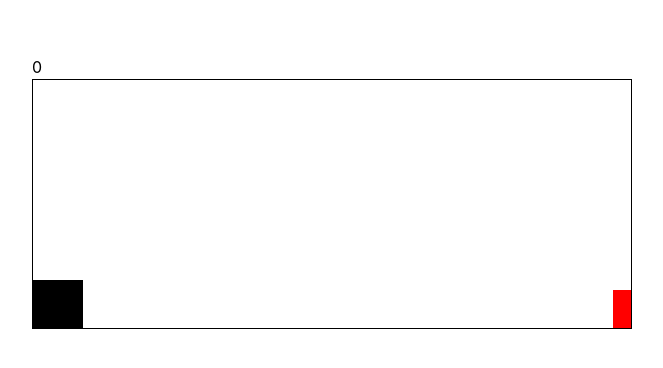
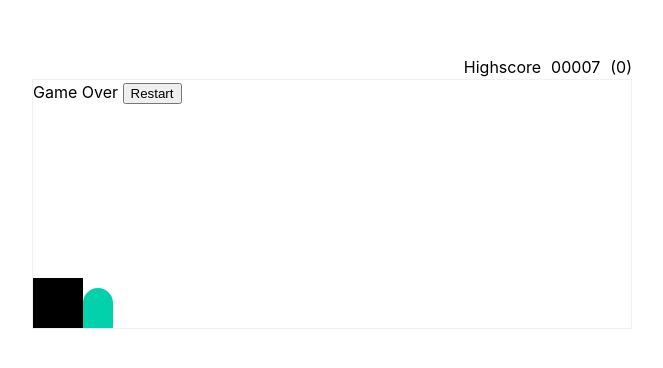
Before and after one commit to Schascha/vue-game, a Vue app: page / in a window 1280 px wide. Shown: the part 208-576 px from the top of the page, without its empty margins (308-971 px from the left). Built offline with nearby package versions, Linux system fonts and the light colour scheme.

Commit message:
Random obstacles

```diff
--- a/package.json
+++ b/package.json
@@ -5,7 +5,8 @@
     "dev": "vite --open",
     "build": "vite build",
     "preview": "vite preview --port 4173",
-    "lint": "eslint . --ext .vue,.js,.jsx,.cjs,.mjs --fix --ignore-path .gitignore"
+    "lint": "eslint . --ext .vue,.js,.jsx,.cjs,.mjs --fix --ignore-path .gitignore",
+    "format": "prettier -w ."
   },
   "dependencies": {
     "vue": "^3.2.38"
--- a/src/App.vue
+++ b/src/App.vue
@@ -1,5 +1,5 @@
 <script setup>
-import StartGame from "./components/StartGame.vue";
+import StartGame from './components/StartGame.vue';
 </script>
 
 <template>
--- a/src/assets/main.css
+++ b/src/assets/main.css
@@ -3,8 +3,7 @@
   --screen-height: 250px;
   --player-width: 50px;
   --player-height: 50px;
-  --obstacle-width: 20px;
-  --obstacle-height: 40px;
+  --speed: 1500ms;
 }
 
 *,
@@ -24,8 +23,9 @@ body {
   color: var(--color-text);
   background: var(--color-background);
   line-height: 1.5;
-  font-family: Inter, -apple-system, BlinkMacSystemFont, 'Segoe UI', Roboto, Oxygen, Ubuntu,
-    Cantarell, 'Fira Sans', 'Droid Sans', 'Helvetica Neue', sans-serif;
+  font-family: Inter, -apple-system, BlinkMacSystemFont, 'Segoe UI', Roboto,
+    Oxygen, Ubuntu, Cantarell, 'Fira Sans', 'Droid Sans', 'Helvetica Neue',
+    sans-serif;
   font-size: 16px;
   text-rendering: optimizeLegibility;
   -webkit-font-smoothing: antialiased;
--- a/src/components/StartGame.vue
+++ b/src/components/StartGame.vue
@@ -1,100 +1,193 @@
 <script setup>
-import { onMounted, ref } from 'vue';
+import { computed, onMounted, ref } from 'vue';
 
+// Variables
 const counter = ref(0);
+const distance = ref(0);
 const player = ref(null);
-const obstacle = ref(null);
+const obstacles = ref([]);
+const obstaclesRefs = ref([]);
 const jump = ref(false);
-const isAlive = ref(true);
+const gameOver = ref(false);
+const score = computed(() => String(distance.value).padStart(5, '0'));
+
+// Helpers
+const _getProperty = (el, value) => {
+  return (
+    el && parseInt(window?.getComputedStyle(el)?.getPropertyValue(value), 10)
+  );
+};
+
+const _random = (array) => {
+  return array[Math.floor(Math.random() * array.length)];
+};
 
 onMounted(() => {
+  // Keyevents
   window.addEventListener('keydown', ({ key }) => {
-    if (jump.value === true) {
+    if (jump.value || gameOver.value) {
       return;
     }
 
     jump.value = key === 'ArrowUp';
-    setTimeout(() => (jump.value = false), 300);
+    window.setTimeout(() => {
+      if (!gameOver.value) {
+        jump.value = false;
+      }
+    }, 300);
   });
 
-  setInterval(() => {
-    const top = parseInt(
-      window?.getComputedStyle(player.value)?.getPropertyValue('top'),
-      10
+  // Update
+  window.requestAnimationFrame(draw);
+});
+
+let i = 0;
+function draw() {
+  if (gameOver.value) {
+    i = 0;
+    return;
+  }
+
+  // Distance
+  i++;
+  i % 10 === 0 && distance.value++;
+
+  // Create obstacle
+  if (
+    obstacles.value.length === 0 ||
+    (i % 500 === 0 && obstacles.value.length < 3 && Math.random() < 0.5)
+  ) {
+    obstacles.value.push({
+      id: `obstacle-${new Date().getTime()}`,
+      height: _random([30, 40]),
+      width: _random([30, 20]),
+      color: _random(['#ffc188', '#02D1AC', '#0066ff', '#CC0078']),
+    });
+  }
+
+  // Check obstacles
+  obstacles.value.forEach(({ id }, index) => {
+    const elIndex = obstaclesRefs.value.findIndex(
+      (obstacle) => obstacle.id === id
     );
-    const left = parseInt(
-      window?.getComputedStyle(obstacle.value)?.getPropertyValue('left'),
-      10
-    );
-    const width = parseInt(
-      window
-        ?.getComputedStyle(document.documentElement, null)
-        ?.getPropertyValue('--player-width'),
-      10
-    );
+    const el = obstaclesRefs.value[elIndex]?.el;
 
-    if (left === 0) {
-      counter.value++;
+    if (!el) {
+      return;
     }
 
-    if (left < width && top >= 160) {
-      counter.value = 0;
-      isAlive.value = false;
+    const bottom = _getProperty(player.value, 'bottom');
+    const width = _getProperty(player.value, 'width');
+    const elHeight = _getProperty(el, 'height');
+    const elLeft = _getProperty(el, 'left');
+    const elWidth = _getProperty(el, 'width');
+    const hasCollided = elLeft > 0 && elLeft <= width && elHeight > bottom;
+    const hasPassed = elLeft === elWidth * -1;
+
+    // Collision
+    if (hasCollided) {
+      gameOver.value = true;
+      return;
     }
-  }, 10);
-});
+
+    // Done
+    if (hasPassed) {
+      counter.value++;
+      obstaclesRefs.value.splice(elIndex, 1);
+      obstacles.value.splice(index, 1);
+    }
+  });
+
+  window.requestAnimationFrame(draw);
+}
+
+function replay() {
+  gameOver.value = false;
+  obstacles.value = [];
+  obstaclesRefs.value = [];
+  counter.value = 0;
+  distance.value = 0;
+  jump.value = false;
+  window.requestAnimationFrame(draw);
+}
 </script>
 
 <template>
-  {{ counter }}
+  <div class="highscore">
+    <strong>Highscore</strong>
+    <span>{{ score }}</span>
+    <span>({{ counter }})</span>
+  </div>
   <div class="game">
-    <div ref="player" :class="['player', { jump: jump }]" />
-    <div ref="obstacle" class="obstacle" />
+    <div class="gameOver" v-if="gameOver">
+      Game Over <button type="button" @click="replay">Restart</button>
+    </div>
+    <div ref="player" :class="['player', { jump: jump, freeze: gameOver }]" />
+    <div
+      :ref="(el) => obstaclesRefs.push({ id: id, el: el })"
+      :class="['obstacle', { freeze: gameOver }]"
+      v-for="{ id, height, width, color } of obstacles"
+      :key="id"
+      :style="`--width: ${width}px; --height: ${height}px; --color: ${color};`"
+    />
   </div>
 </template>
 
 <style scoped>
 .game {
   overflow: hidden;
+  position: relative;
   width: var(--screen-width);
   height: var(--screen-height);
-  border: 1px solid black;
+  border: 1px solid #f1f1f1;
   margin: 0 auto;
 }
 
 .player {
-  position: relative;
-  top: calc(var(--screen-height) - var(--player-height));
+  position: absolute;
+  bottom: 0;
   width: var(--player-width);
   height: var(--player-height);
-  background-color: black;
+  background-color: #000;
 }
 
 .obstacle {
-  animation: move 1.5s linear infinite;
-  position: relative;
-  top: calc(var(--screen-height) - var(--player-height) - var(--obstacle-height));
-  left: calc(var(--screen-width) - var(--obstacle-width));
-  width: var(--obstacle-width);
-  height: var(--obstacle-height);
-  background-color: red;
+  animation: move var(--speed) linear forwards;
+  position: absolute;
+  bottom: 0;
+  left: calc(var(--screen-width) - var(--width));
+  width: var(--width);
+  height: var(--height);
+  background-color: var(--color);
+  border-radius: 999em 999em 0 0;
 }
 
 .jump {
-  animation: jump 0.3s linear;
+  animation: jump 0.3s linear forwards;
+}
+
+.freeze {
+  animation-play-state: paused;
+}
+
+.highscore {
+  display: flex;
+  justify-content: flex-end;
+  gap: 10px;
 }
 
 @keyframes jump {
-  50% {
-    top: calc(
-      var(--screen-height) - var(--player-height) - (var(--screen-height) / 2)
-    );
+  40% {
+    bottom: calc(var(--screen-height) / 2);
+  }
+  65% {
+    bottom: calc(var(--screen-height) / 2);
   }
 }
 
 @keyframes move {
   to {
-    left: 0;
+    left: calc(var(--width) * -1);
   }
 }
 </style>
--- a/vite.config.js
+++ b/vite.config.js
@@ -1,14 +1,14 @@
-import { fileURLToPath, URL } from 'node:url'
+import { fileURLToPath, URL } from 'node:url';
 
-import { defineConfig } from 'vite'
-import vue from '@vitejs/plugin-vue'
+import { defineConfig } from 'vite';
+import vue from '@vitejs/plugin-vue';
 
 // https://vitejs.dev/config/
 export default defineConfig({
   plugins: [vue()],
   resolve: {
     alias: {
-      '@': fileURLToPath(new URL('./src', import.meta.url))
-    }
-  }
-})
+      '@': fileURLToPath(new URL('./src', import.meta.url)),
+    },
+  },
+});
```
Also changed, not shown: src/main.js (+4 -4 lines), .eslintrc.cjs, .prettierrc.json.
